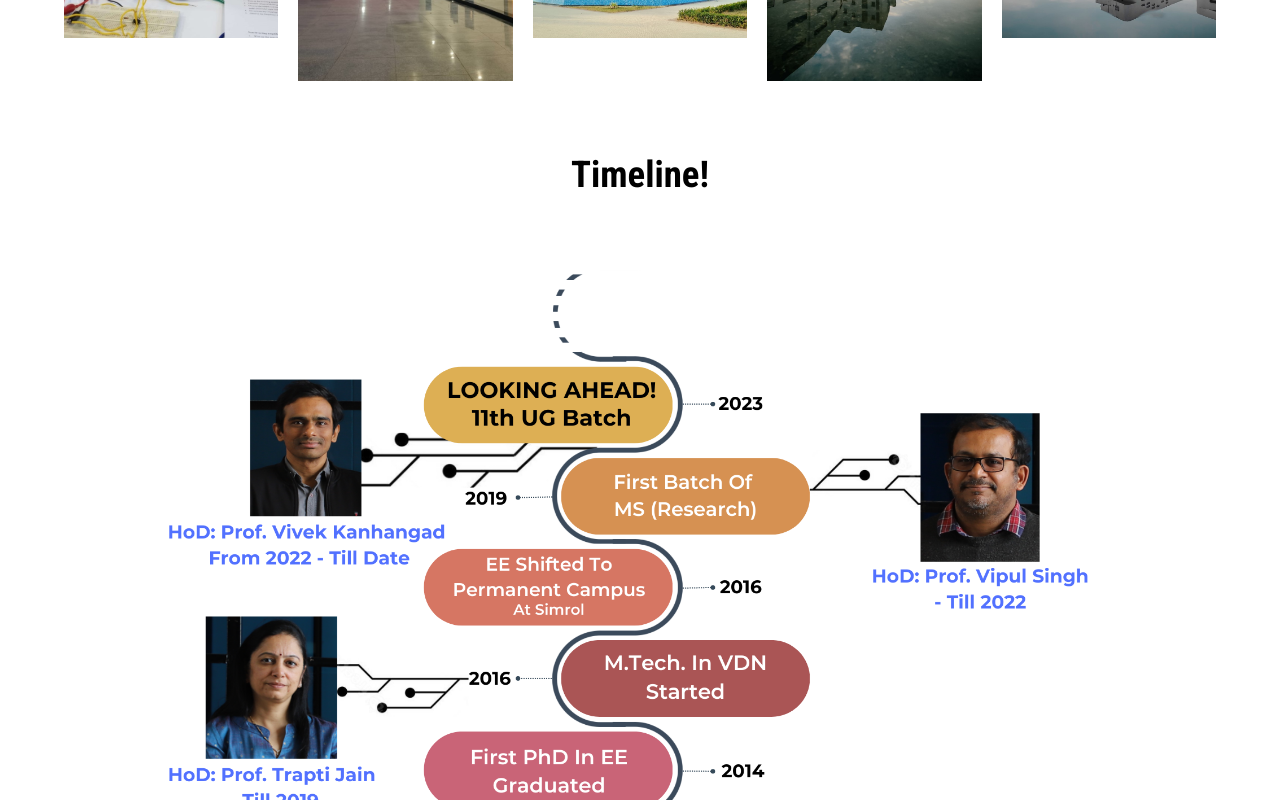
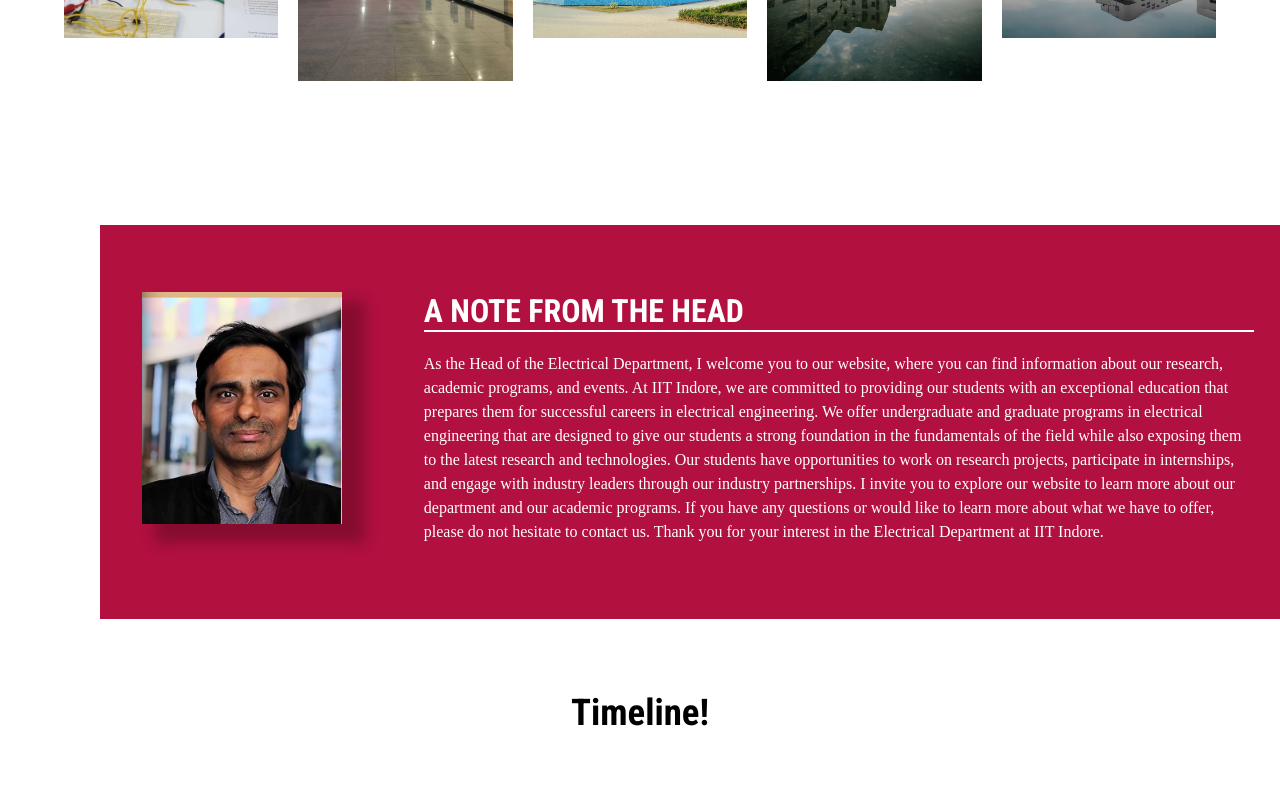
Before and after one commit to eewebsiteiiti/fork_frontend, a React (Create React App) app in the folder frontend/: page / in a window 1280 px wide. Shown: the part 2360-3160 px from the top of the page. Built offline with nearby package versions, Linux system fonts and the light colour scheme; no server answers; a web font is replaced by a local one.

Commit message:
adds timeline

```diff
--- a/frontend/src/components/HomePage/Gallery.jsx
+++ b/frontend/src/components/HomePage/Gallery.jsx
@@ -35,14 +35,7 @@
         </ImageList>
         <br />
         <br />
-        <Typography
-          sx={{ textAlign: "center", fontSize: "2.3rem", py: 4 }}
-          variant="h1"
-          component="h2"
-        >
-          Timeline!
-        </Typography>
-        <img src="/Images/history.png" alt='not available' width="98%" />
+
       </Container>
     );
 }
--- a/frontend/src/pages/HomePage.jsx
+++ b/frontend/src/pages/HomePage.jsx
@@ -6,6 +6,7 @@
 import Gallery from "../components/HomePage/Gallery";
 import NoteFromHOD from "../components/HomePage/NoteFromHOD";
 import AboutUs from "../components/HomePage/AboutUs";
+import { Typography } from "@mui/material";
 export default function HomePage() {
   return (
     <>
@@ -18,7 +19,7 @@
         <section className="news">
           <Events />
           <br /> <br />
-          <AboutUs/>
+          <AboutUs />
           <br /> <br />
           <Gallery />
           <br />
@@ -26,6 +27,14 @@
           <NoteFromHOD />
           <br />
           <br />
+          <Typography
+            sx={{ textAlign: "center", fontSize: "2.3rem", py: 4 }}
+            variant="h1"
+            component="h2"
+          >
+            Timeline!
+          </Typography>
+          <img src="/Images/history.png" alt="not available" width="98%" />
         </section>
       </div>
     </>
```
